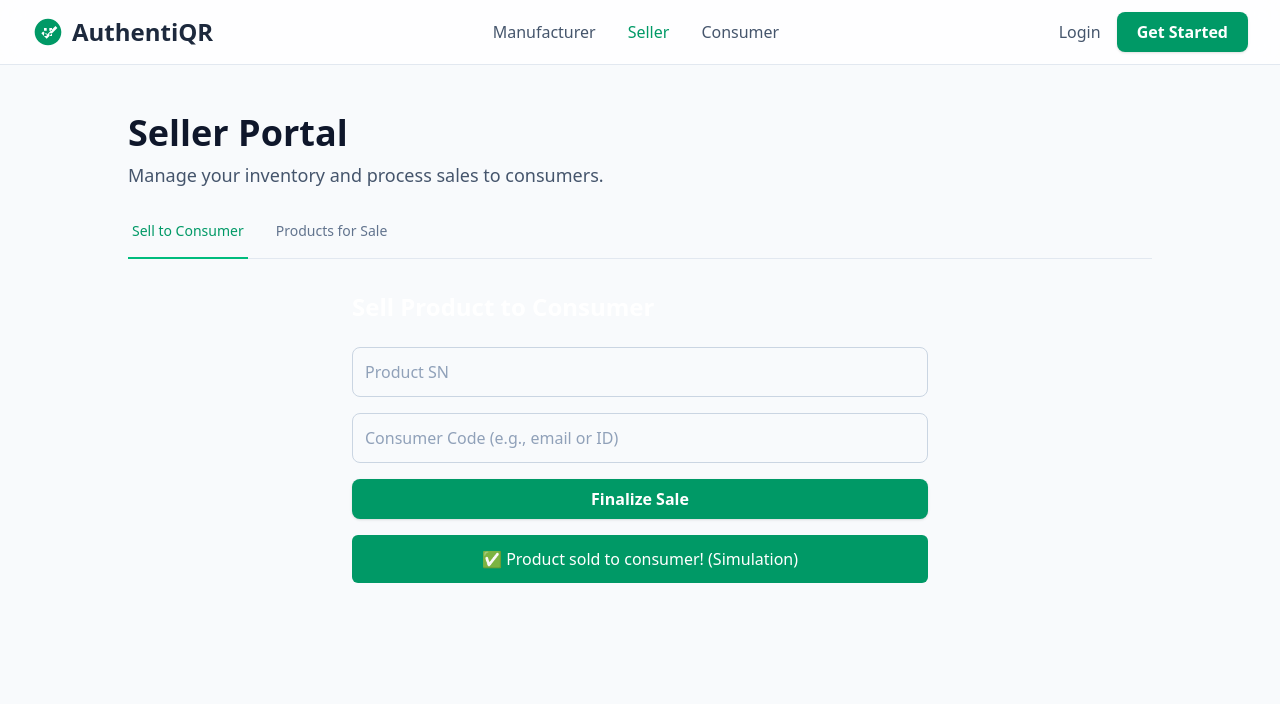
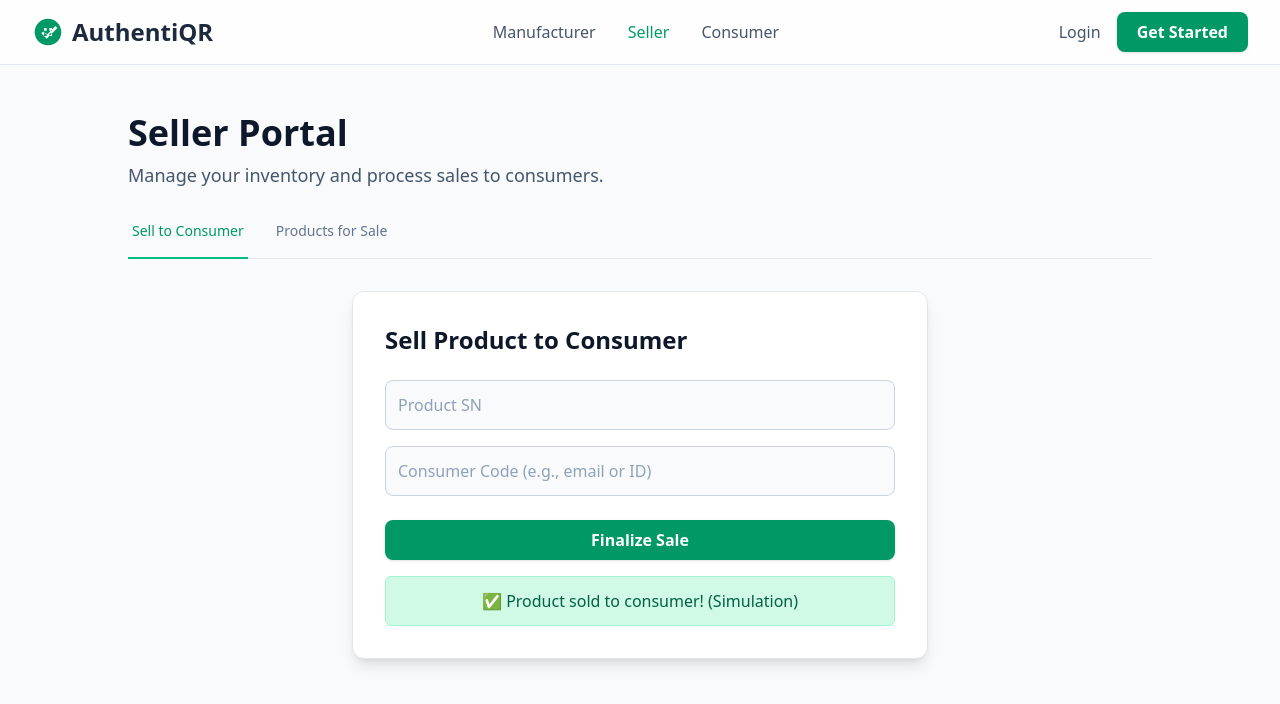
Before and after one commit to avanishshaw/Product-Identification, a React (Vite) app in the folder frontend/: page /seller/sell-product in a window 1280 px wide. Both pictures are taken after typing "Sample", "name@example.com" into the empty fields and a click on the button "Finalize Sale". Shown: the top 704 px of the page. Built offline with nearby package versions, Linux system fonts and the light colour scheme.

Commit message:
Updated few more pages

```diff
--- a/frontend/src/pages/Seller/QueryProductsPage.jsx
+++ b/frontend/src/pages/Seller/QueryProductsPage.jsx
@@ -15,8 +15,8 @@ const QueryProductsPage = () => {
   };
 
   return (
-    <div className="card">
-      <h2 className="text-2xl font-bold text-white mb-6">Products For Sale</h2>
+    <div className="form-card">
+      <h2 className="text-2xl font-bold text-slate-900 mb-6">Products For Sale</h2>
       <form onSubmit={handleSearch} className="flex flex-col sm:flex-row gap-4 mb-8">
         <input value={sellerCode} onChange={(e) => setSellerCode(e.target.value)} placeholder="Enter Your Seller Code" className="input-style flex-grow" />
         <button type="submit" className="btn-primary">Get Products</button>
@@ -25,10 +25,10 @@ const QueryProductsPage = () => {
         <table>
           <thead><tr><th>Product SN</th><th>Name</th><th>Brand</th><th>Price</th><th>Status</th></tr></thead>
           <tbody>
-            {products.map(p => (<tr key={p._id}><td>{p.productId}</td><td>{p.name}</td><td>{p.brand}</td><td>${p.price}</td><td><span className="bg-blue-500/20 text-blue-300 px-2 py-1 rounded-full text-xs">{p.status}</span></td></tr>))}
+            {products.map(p => (<tr key={p._id}><td>{p.productId}</td><td>{p.name}</td><td>{p.brand}</td><td>${p.price}</td><td><span className="bg-blue-100 text-blue-800 px-2 py-1 rounded-full text-xs font-medium">{p.status}</span></td></tr>))}
           </tbody>
         </table>
-        {products.length === 0 && <p className="p-4 text-center text-slate-400">No products to display. Enter a code and search.</p>}
+        {products.length === 0 && <p className="p-4 text-center text-slate-500">No products to display. Enter a code and search.</p>}
       </div>
     </div>
   );
--- a/frontend/src/pages/Seller/SellToConsumerPage.jsx
+++ b/frontend/src/pages/Seller/SellToConsumerPage.jsx
@@ -10,14 +10,14 @@ const SellToConsumerPage = () => {
     };
 
     return (
-        <div className="card max-w-xl mx-auto">
-            <h2 className="text-2xl font-bold text-white mb-6">Sell Product to Consumer</h2>
+        <div className="form-card max-w-xl mx-auto">
+            <h2 className="text-2xl font-bold text-slate-900 mb-6">Sell Product to Consumer</h2>
             <form onSubmit={handleSubmit} className="space-y-4">
                  <input name="productSN" placeholder="Product SN" required className="input-style" />
                  <input name="consumerCode" placeholder="Consumer Code (e.g., email or ID)" required className="input-style" />
-                <button type="submit" className="btn-primary w-full">Finalize Sale</button>
+                <button type="submit" className="btn-primary w-full mt-2">Finalize Sale</button>
             </form>
-            {message && <div className="mt-4 text-center p-3 rounded-md bg-emerald-600 text-white">{message}</div>}
+            {message && <div className="mt-4 text-center p-3 rounded-md bg-emerald-100 text-emerald-800 border border-emerald-200">{message}</div>}
         </div>
     );
 };
```
